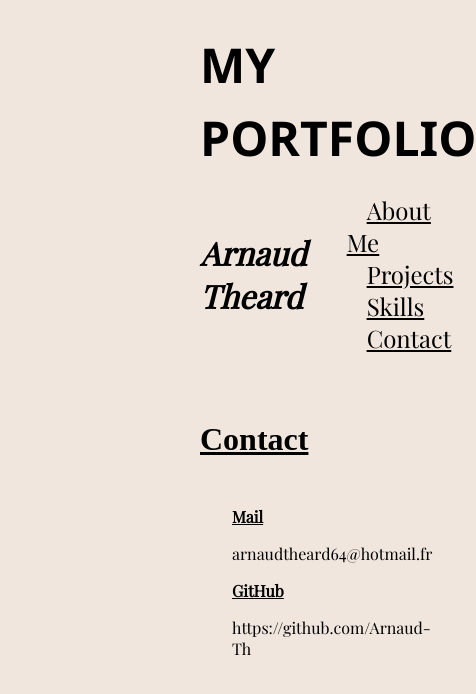
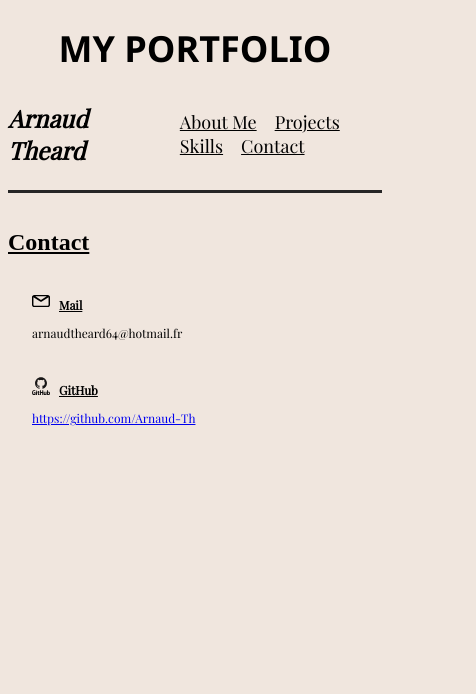
Before and after one commit to Arnaud-Th/my-portfolio, a plain HTML site: page contact.html in a window 390 px wide. Shown: the whole page, 476 px wide, since content can reach past the window. Drawn offline with nearby package versions, Linux system fonts and the light colour scheme; a web font is replaced by a local one.

Commit message:
Contact page and ReadMe updated

```diff
--- a/contact.html
+++ b/contact.html
@@ -36,12 +36,17 @@
     <div id="contact">
         <h2>Contact</h2>
         <div class="contact-ways">
-            <h3>Mail</h3>
-            <p>arnaudtheard64@hotmail.fr</p>
-            <h3>GitHub</h3>
-            <p><a>https://github.com/Arnaud-Th</a></p>
+            <div id="mail-contact">
+                <img src="./media/email.svg" alt="email-icon">
+                <h3>Mail</h3>
+                <p>arnaudtheard64@hotmail.fr</p>
+            </div>
+            <div id="github-contact">
+                <img src="./media/github.svg" alt="github-icon">
+                <span><h3>GitHub</h3></span>
+                <p><a href="https://github.com/Arnaud-Th">https://github.com/Arnaud-Th</a></p>
+            </div>
         </div>
-
     </div>
 
 </body>
--- a/script.js
+++ b/script.js
@@ -1,10 +1,9 @@
 
-/* Arrow functions */
+/* Scroll to top functions */
 
 const arrowTop = document.querySelector(".scrolltop");
 
 const handleScrollPage = (event) => {
-    console.log(event)
     const scrollTop = event.target.scrollingElement.scrollTop
     if (scrollTop > 0) {
         arrowTop.classList.add("visible")
--- a/style.css
+++ b/style.css
@@ -63,6 +63,7 @@ li {
     display: flex;
     justify-content: space-between;
     align-content: center;
+    flex-wrap: wrap;
 }
 
 .about-me-text {
@@ -82,13 +83,10 @@ li {
 }
 
 .whole-card-container{
-    display: flex;
+    position: absolute;
 }
 
 .whole-card {
-    position: absolute;
-    top: 35rem;
-    left: 20rem;
     width: 55%;
     background-color: rgb(243, 237, 237);
     border-radius: 10px;
@@ -178,6 +176,7 @@ li {
 
 .icons-container {
     display: flex;
+    flex-wrap: wrap;
     gap: 4rem;
 }
 
@@ -219,6 +218,36 @@ footer {
 }
 
 .contact-ways {
+    display: flex;
+    flex-direction: column;
+    gap: 2rem;
     margin-top: 3rem;
     margin-left: 2rem;
 }
+
+.contact-ways img {
+    height: 1.5rem;
+}
+
+.contact-ways h3 {
+    display: inline;
+    margin-left: 0.5rem;
+}
+
+
+@media only screen and (max-width:770px) {
+    * {
+        font-size: 12px;
+    }
+    body {
+        padding: 0;
+    }
+    .scrolltop {
+        width: 2rem;
+        height: 2rem;
+    }
+    footer {
+        margin-top: 5rem;
+        text-align: start;
+    }
+}
```
Also changed, not shown: index.html (+8 -3 lines), media/email.svg (added), 1 other file.
